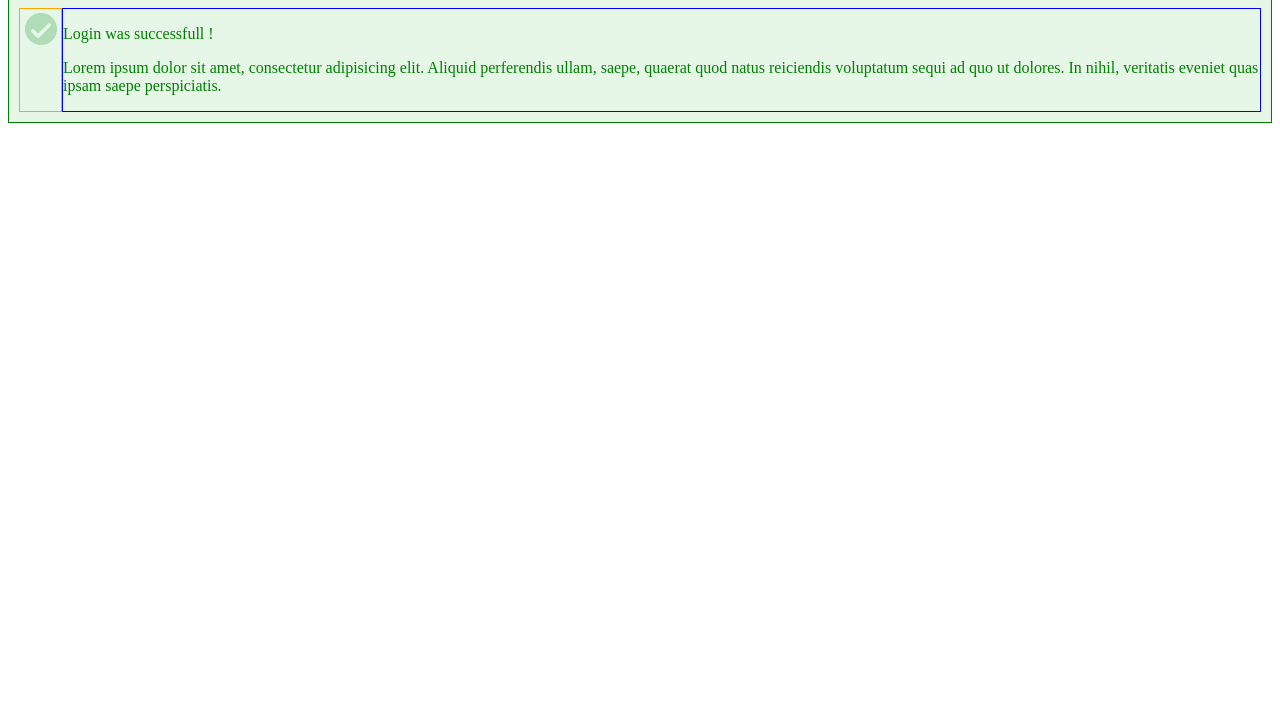
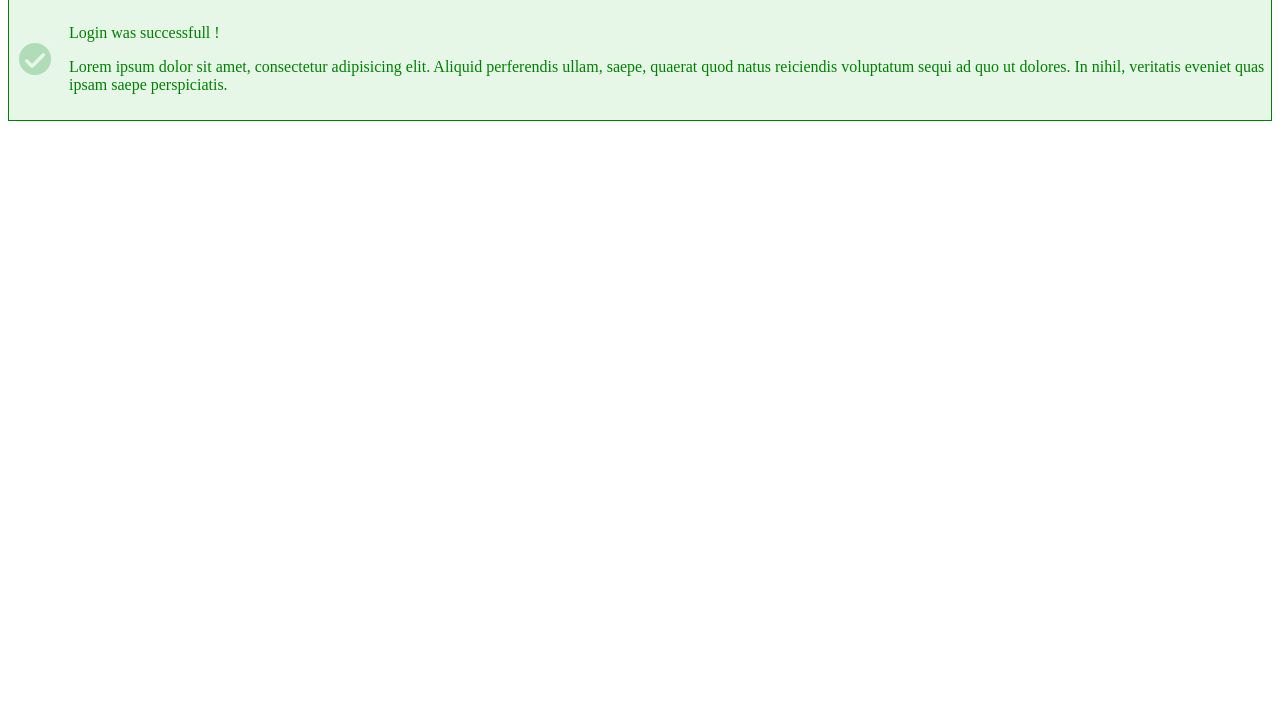
Before and after one commit to aminmeyghani/speaking-flexbox, a website: page public/index.html in a window 1280 px wide. Shown: the part 75-800 px from the top of the page. Drawn offline with Linux system fonts and the light colour scheme.

Commit message:
center icon, set shrink

```diff
--- a/public/compiled.css
+++ b/public/compiled.css
@@ -22,7 +22,7 @@ Mozilla
 
 .alert-success {
   border: 1px solid green;
-  padding: 10px;
+  padding: 10px 0 10px 0;
   background-color: #e6f7e8;
   color: green;
   display: -webkit-flex;
@@ -30,8 +30,22 @@ Mozilla
   display: flex;
 }
 .alert-msg {
-  border: 1px solid blue;
+  /*border: 1px solid blue;*/
+  padding-left: 10px;
 }
 .alert-icon {
-  border: 1px solid orange;
+  /*border: 1px solid orange;*/
+  -webkit-flex: 0 0 50px;
+      -ms-flex: 0 0 50px;
+          flex: 0 0 50px;
+  text-align: center;
+  display: -webkit-flex;
+  display: -ms-flexbox;
+  display: flex;
+  -webkit-justify-content: center;
+      -ms-flex-pack: center;
+          justify-content: center;
+  -webkit-align-items: center;
+      -ms-flex-align: center;
+          align-items: center;
 }
--- a/public/main.css
+++ b/public/main.css
@@ -22,14 +22,20 @@ Mozilla
 
 .alert-success {
   border: 1px solid green;
-  padding: 10px;
+  padding: 10px 0 10px 0;
   background-color: #e6f7e8;
   color: green;
   display: flex;
 }
 .alert-msg {
-  border: 1px solid blue;
+  /*border: 1px solid blue;*/
+  padding-left: 10px;
 }
 .alert-icon {
-  border: 1px solid orange;
+  /*border: 1px solid orange;*/
+  flex: 0 0 50px;
+  text-align: center;
+  display: flex;
+  justify-content: center;
+  align-items: center;
 }
```
